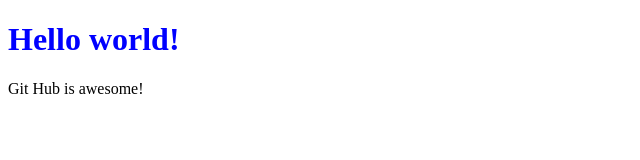
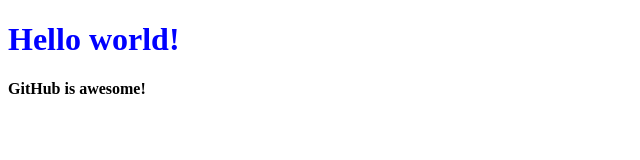
Before and after one commit to lisacodescom/Lisa-app, a plain HTML site: page 1st.html in a window 1280 px wide. Shown: the full height of the page, 0-640 px from the left. Drawn offline with Linux system fonts and the light colour scheme.

Commit message:
add strong elment

```diff
--- a/1st.html
+++ b/1st.html
@@ -7,7 +7,8 @@
 </head>
 <body>
     <h1 style="color: blue;">Hello world!</h1>
-    Git Hub is awesome!
+    <strong>GitHub is awesome!</strong>
+
 
 </body>
 </html>
```
